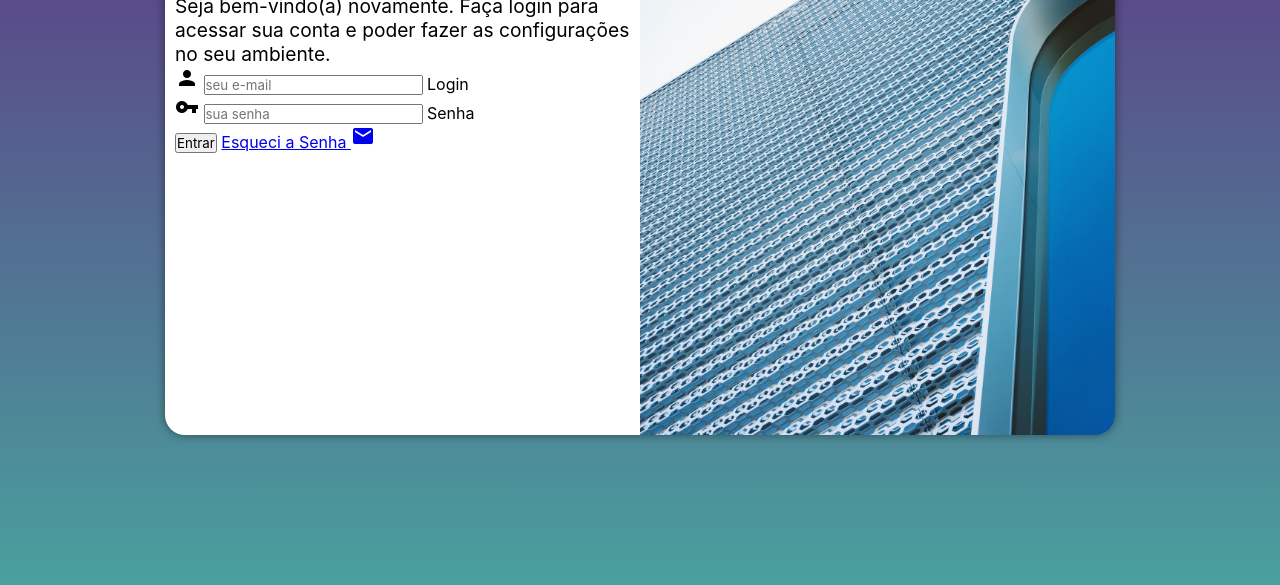
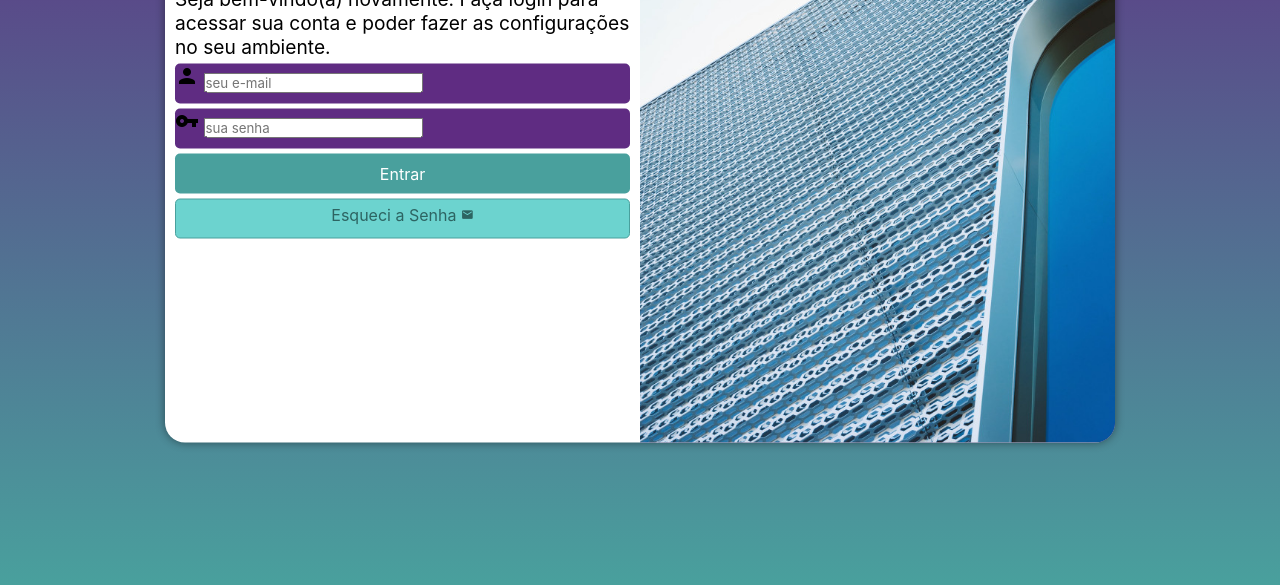
Before and after one commit to wendelncols/projeto-login, a plain HTML site: page index.html in a window 1280 px wide. Shown: the part 215-800 px from the top of the page. Drawn offline with Linux system fonts and the light colour scheme.

Commit message:
formatação do formulário

```diff
--- a/estilos/style.css
+++ b/estilos/style.css
@@ -35,7 +35,7 @@ section#login {
 
     background-color: white;
     width: 250px;
-    height: 500px;
+    height: 515px;
     border-radius: 20px;
     box-shadow: 0px 0px 10px rgba(0, 0, 0, 0.450);
 
@@ -64,3 +64,55 @@ div#formulario > h1 {
 div#formulario > p {
     font-size: 0.8em;
 }
+
+form > div.campo {
+    background-color: #5f2c82;
+    display: block;
+    width: 100%;
+    height: 40px;
+    border-radius: 5px;
+    margin: 5px 0px;
+}
+
+div.campo > label {
+    display: none;
+}
+
+form > input[type=submit] {
+    display: block;
+    font-size: 1em;
+    width: 100%;
+    height: 40px;
+    background-color: #49a09d;
+    color: white;
+    border: none;
+    border-radius: 5px;
+    cursor: pointer;
+}
+
+form > input[type=submit]:hover {
+    background-color: #2d6462;
+}
+
+form > a.botao {
+    display: block;
+    text-align: center;
+    font-size: 1em;
+    width: 100%;
+    height: 40px;
+    padding-top: 5px;
+    margin-top: 5px;
+    background-color:#6cd3cf;
+    color: #2d6462;
+    border: 1px solid #49a09d;
+    border-radius: 5px;
+    text-decoration: none;
+}
+
+form > a.botao:hover {
+    background-color: #6cd3cf;
+}
+
+form > a.botao > i {
+    font-size: 0.8em;
+}
--- a/index.html
+++ b/index.html
@@ -29,7 +29,7 @@
                         <label for="isenha">Senha</label>
                     </div>
                     <input type="submit" value="Entrar">
-                    <a href="esqueci.html">Esqueci a Senha <i class="material-icons">mail</i></a>
+                    <a href="esqueci.html" class="botao">Esqueci a Senha <i class="material-icons">mail</i></a>
                 </form>
             </div>
         </section>
```
